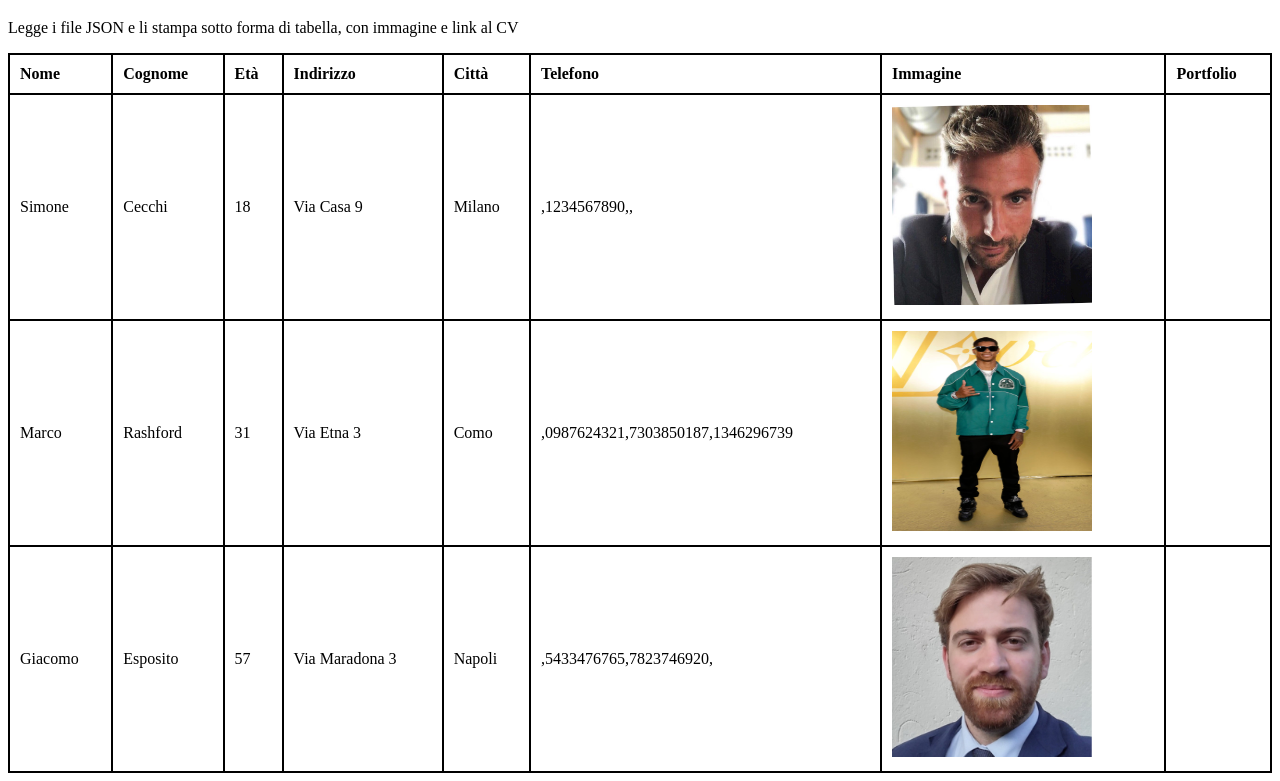
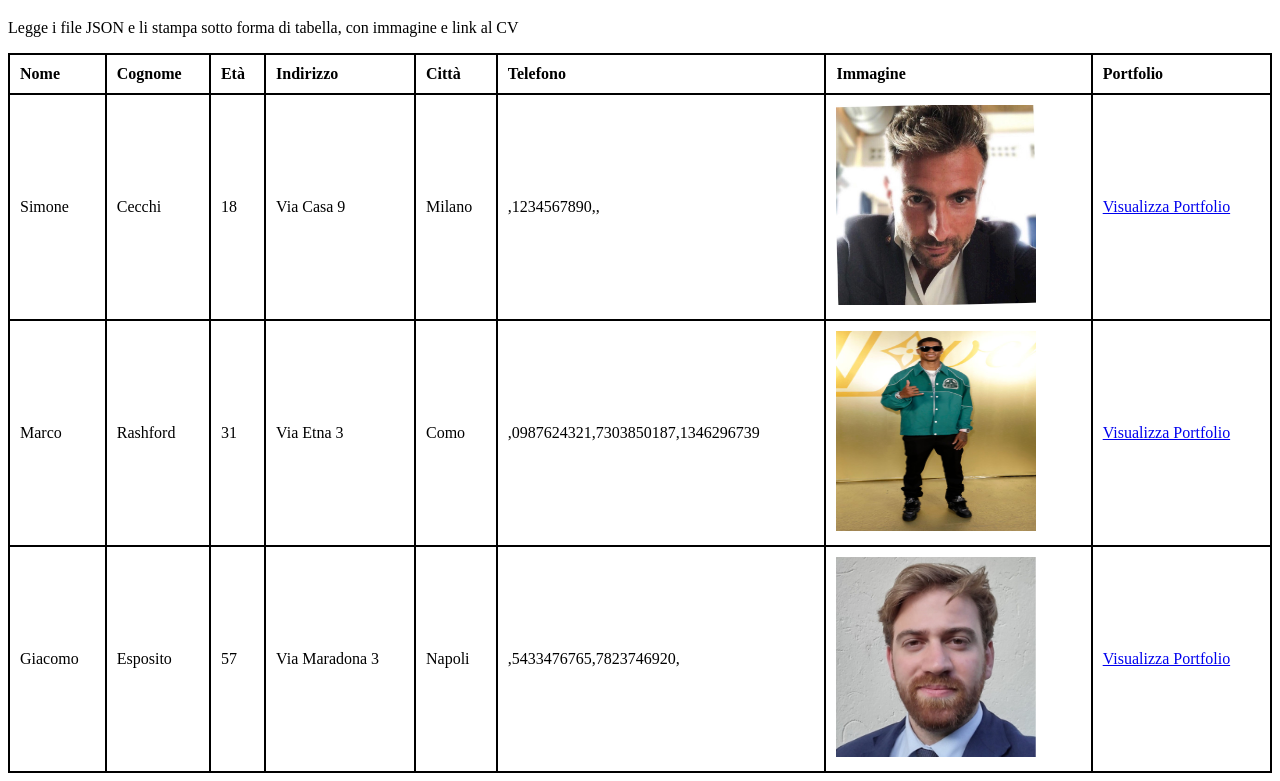
Before and after one commit to Fresco99/Scuola1, a plain HTML site: page LetJson4.html in a window 1280 px wide. Shown: the part 61-842 px from the top of the page. Drawn offline with Linux system fonts and the light colour scheme.

Commit message:
Update LetJson4.html

```diff
--- a/LetJson4.html
+++ b/LetJson4.html
@@ -86,7 +86,7 @@
                     riga += "</td>" +
                         "<td><img src='" + DatiInseriti.Immagine + "'></td>" ;
 
-                    riga += "<td><a href='" + DatiInseriti.Portfolio + "' target='_blank'>";
+                    riga += "<td><a href='" + DatiInseriti.Portfolio + "' target='_blank'>Visualizza Portfolio</a></td>";
 
 
 
```
